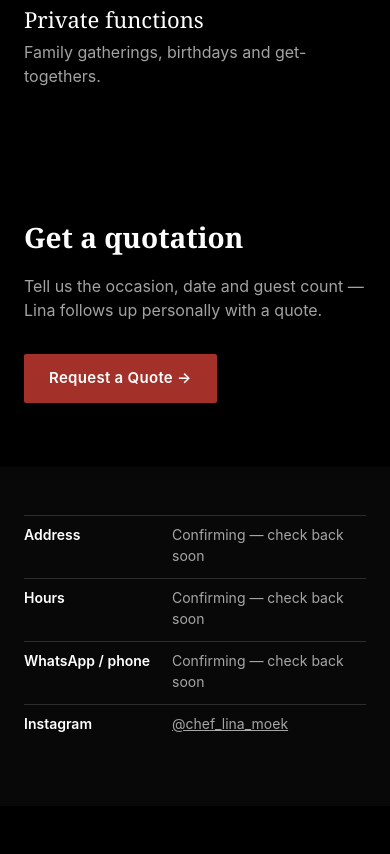
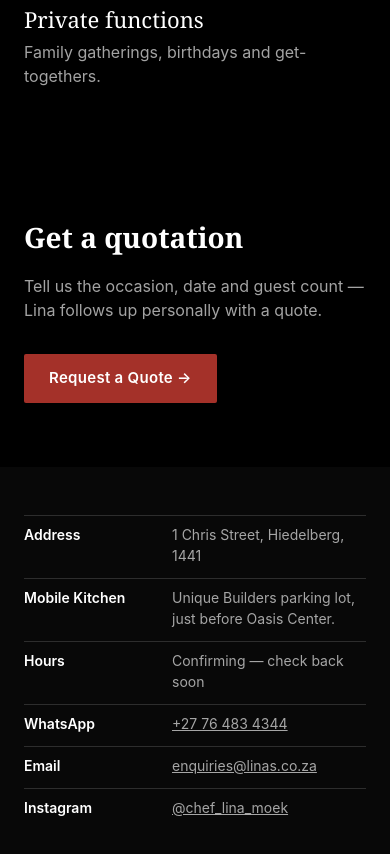
Before and after one commit to Tebza102/linas, a website: page assets/mockups/working/prototype-v2/catering.html in a window 390 px wide. Shown: the part 1165-2019 px from the top of the page. Before the commit the page ends 1971 px from the top, so only its background shows below. Drawn offline with Linux system fonts and the light colour scheme; no server answers.

Commit message:
fix: update public contact details with confirmed WhatsApp, email and address
Replaces every "Confirming — check back soon" WhatsApp/Address placeholder
across the six pages with a footer (catering, menu, chef-lina,
mobile-kitchen, gallery, contact) with the confirmed real details:

- WhatsApp: +27 76 483 4344 (27764834344), now wired into script.js's
  CONFIG.whatsappNumber (was null) so both the sticky WhatsApp button and
  every footer link use the real number with a generic enquiry prefilled
  message; the per-menu-item ordering message is unchanged.
- Address: 1 Chris Street, Hiedelberg, 1441, with a separate
  customer-friendly "Mobile Kitchen" line (Unique Builders parking lot,
  just before Oasis Center) rather than folding it into the formal address.
- Added an Email row (enquiries@linas.co.za, mailto link) — previously
  absent from the footer entirely.
- Hours intentionally left as "Confirming — check back soon" — not
  supplied this round, not invented.

index.html (the one-screen gateway) has no footer by original design and
was left structurally untouched; its sticky WhatsApp button now works via
the same script.js fix. No admin, API, Firestore, or auth files touched.

Co-Authored-By: Claude Sonnet 5 <noreply@anthropic.com>

```diff
--- a/assets/mockups/working/prototype-v2/catering.html
+++ b/assets/mockups/working/prototype-v2/catering.html
@@ -66,9 +66,11 @@
 
 <footer class="site-footer" id="footer-contact">
   <dl class="contact-list">
-    <div><dt>Address</dt><dd>Confirming — check back soon</dd></div>
+    <div><dt>Address</dt><dd>1 Chris Street, Hiedelberg, 1441</dd></div>
+    <div><dt>Mobile Kitchen</dt><dd>Unique Builders parking lot, just before Oasis Center.</dd></div>
     <div><dt>Hours</dt><dd>Confirming — check back soon</dd></div>
-    <div><dt>WhatsApp / phone</dt><dd>Confirming — check back soon</dd></div>
+    <div><dt>WhatsApp</dt><dd><a href="https://wa.me/27764834344?text=Hello%20Lina's%2C%20I%20would%20like%20to%20enquire%20about%20your%20catering%20or%20mobile%20kitchen%20services." target="_blank" rel="noopener">+27 76 483 4344</a></dd></div>
+    <div><dt>Email</dt><dd><a href="mailto:enquiries@linas.co.za">enquiries@linas.co.za</a></dd></div>
     <div><dt>Instagram</dt><dd><a href="https://instagram.com/chef_lina_moek" target="_blank" rel="noopener">@chef_lina_moek</a></dd></div>
   </dl>
 </footer>
--- a/assets/mockups/working/prototype-v2/script.js
+++ b/assets/mockups/working/prototype-v2/script.js
@@ -2,9 +2,8 @@
   "use strict";
 
   var CONFIG = {
-    // No WhatsApp number confirmed yet (Client Inputs Register I-006 / I-014).
-    // Leave null until Tebogo confirms a real number — never guess one.
-    whatsappNumber: null
+    // Confirmed real number: +27 76 483 4344, international format for wa.me.
+    whatsappNumber: "27764834344"
   };
 
   var prefersReducedMotion = window.matchMedia("(prefers-reduced-motion: reduce)").matches;
@@ -79,7 +78,7 @@
   var whatsappNote = document.getElementById("whatsappNote");
   function handleWhatsAppAction(itemName) {
     if (CONFIG.whatsappNumber) {
-      var text = itemName ? "Hi Lina's, I'd like to order: " + itemName : "Hi Lina's, I'd like to place an order.";
+      var text = itemName ? "Hi Lina's, I'd like to order: " + itemName : "Hello Lina's, I would like to enquire about your catering or mobile kitchen services.";
       window.open("https://wa.me/" + CONFIG.whatsappNumber + "?text=" + encodeURIComponent(text), "_blank", "noopener");
     } else if (whatsappNote) {
       whatsappNote.textContent = "WhatsApp ordering isn't connected to a number yet. Nothing was sent — please use the enquiry form instead.";
```
Also changed, not shown: assets/mockups/working/prototype-v2/chef-lina.html (+4 -2 lines), assets/mockups/working/prototype-v2/contact.html (+4 -2 lines), assets/mockups/working/prototype-v2/gallery.html (+4 -2 lines), assets/mockups/working/prototype-v2/menu.html (+4 -2 lines), assets/mockups/working/prototype-v2/mobile-kitchen.html (+4 -2 lines), assets/mockups/working/client-review-v3/contact-footer-desktop.png (added), assets/mockups/working/client-review-v3/contact-footer-mobile.png (added).
